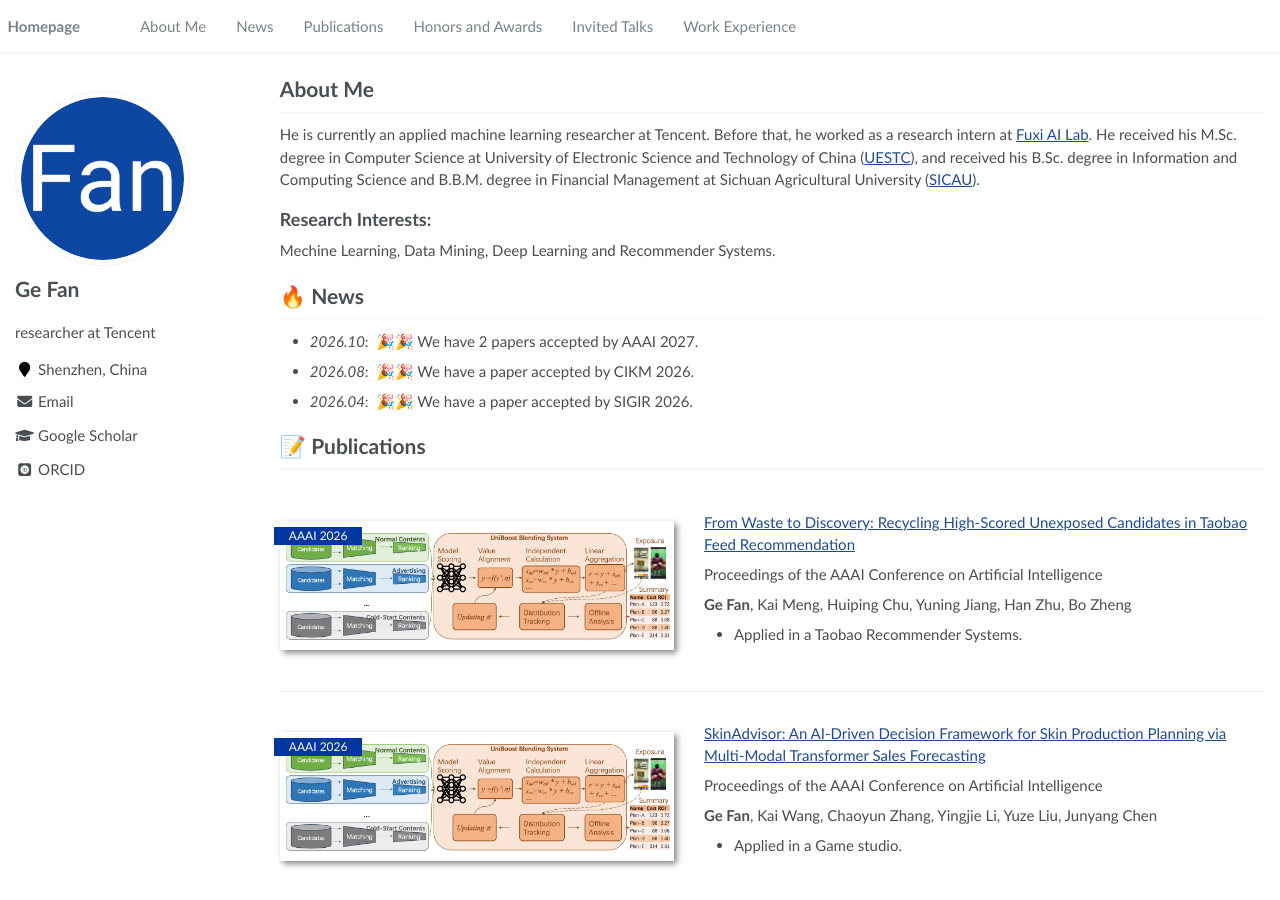
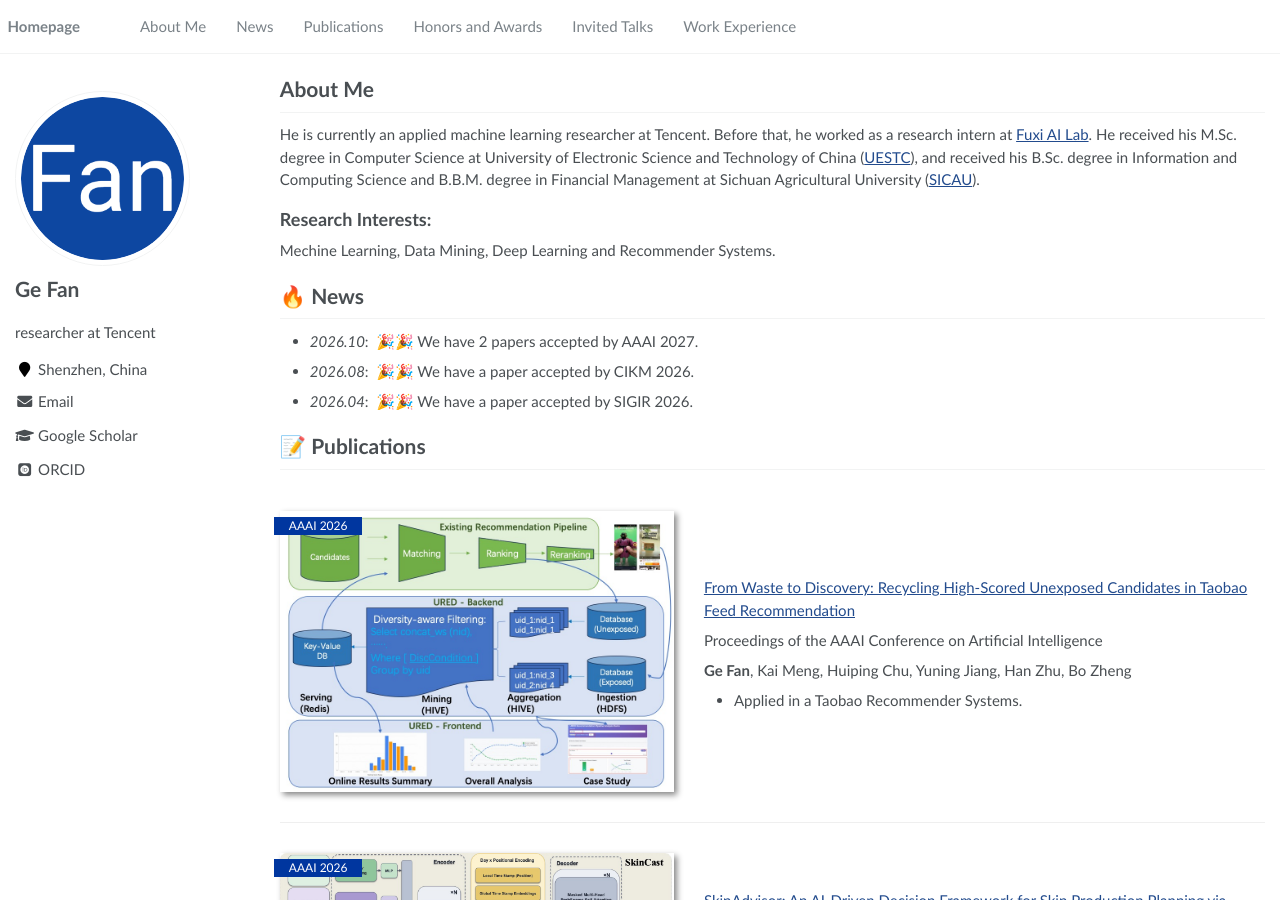
Before and after one commit to FanGhost/fanghost.github.io, a Jekyll site: the page built from _pages/about.md, in a window 1280 px wide and 900 px high. Built offline with Jekyll 4.4.1, drawn with Linux system fonts in a browser that asks for light colours; some web fonts are replaced.

Commit message:
Update about.md

```diff
--- a/_pages/about.md
+++ b/_pages/about.md
@@ -38,7 +38,7 @@
 - *2022.02*: &nbsp;🎉🎉 Lorem ipsum dolor sit amet, consectetur adipiscing elit. Vivamus ornare aliquet ipsum, ac tempus justo dapibus sit amet.  -->
 
 # 📝 Publications
-<div class='paper-box'><div class='paper-box-image'><div><div class="badge">AAAI 2026</div><img src='images/uniboost.png' alt="sym" width="100%"></div></div>
+<div class='paper-box'><div class='paper-box-image'><div><div class="badge">AAAI 2026</div><img src='images/URED.jpg' alt="sym" width="100%"></div></div>
 <div class='paper-box-text' markdown="1">
 
 [From Waste to Discovery: Recycling High-Scored Unexposed Candidates in Taobao Feed Recommendation](https://arxiv.org/pdf/2611.05997)
@@ -50,7 +50,7 @@
 </div>
 </div>
 
-<div class='paper-box'><div class='paper-box-image'><div><div class="badge">AAAI 2026</div><img src='images/uniboost.png' alt="sym" width="100%"></div></div>
+<div class='paper-box'><div class='paper-box-image'><div><div class="badge">AAAI 2026</div><img src='images/skinAdvisor.jpg' alt="sym" width="100%"></div></div>
 <div class='paper-box-text' markdown="1">
 
 [SkinAdvisor: An AI-Driven Decision Framework for Skin Production Planning via Multi-Modal Transformer Sales Forecasting]()
```
